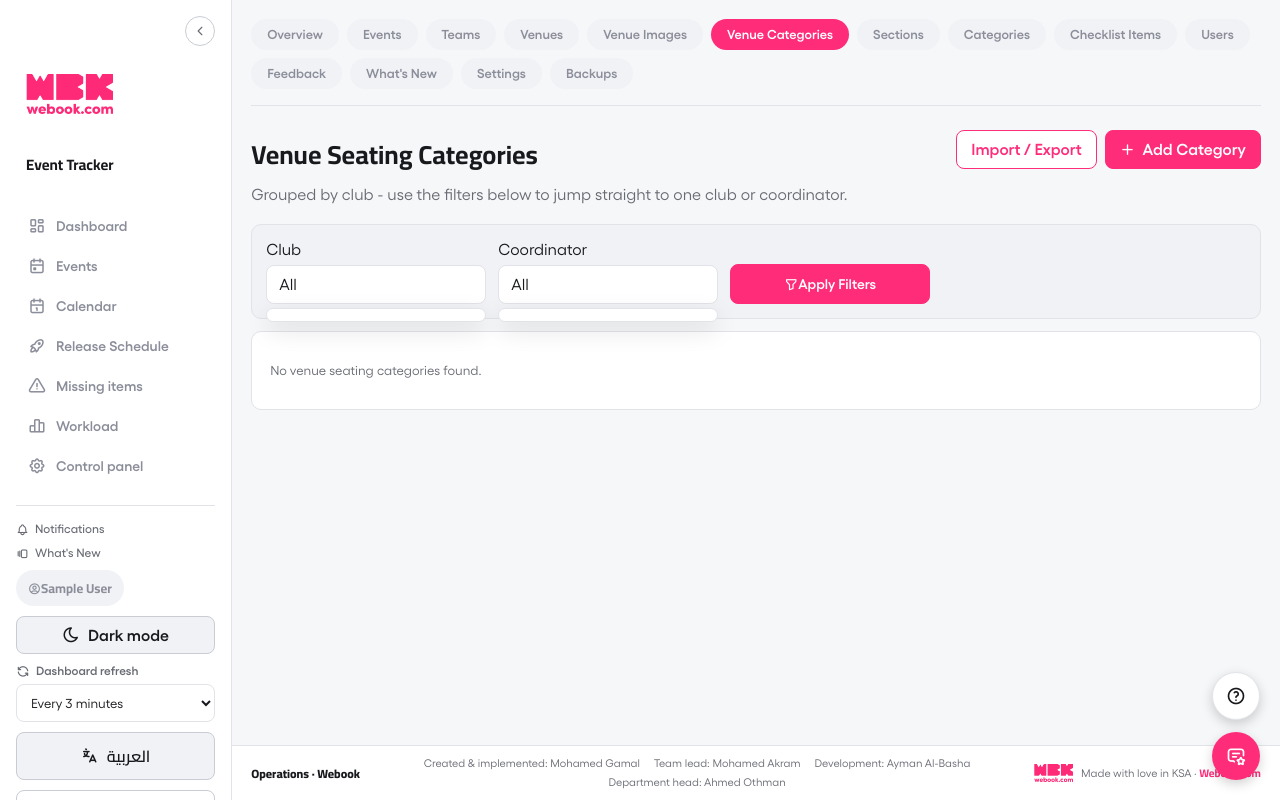
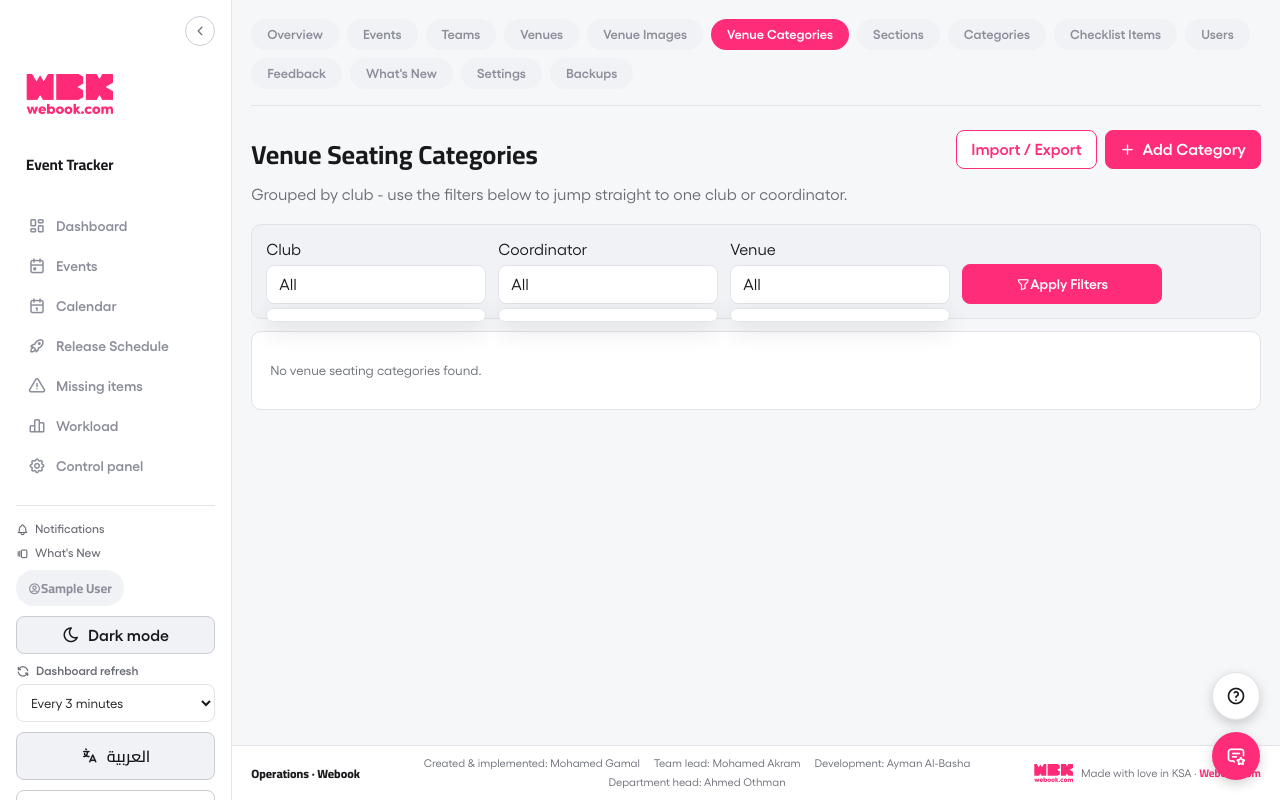
Before and after one commit to sendoo-m/Webook_Match_Tracker, a Django app: page /control-panel/venue-categories/ in a window 1280 px wide. Run offline with Django 5.2, Linux system fonts and the light colour scheme; the visitor is signed in with stand-in values (Sample User, id 1); data comes from the database, SQL or seed files in the repository; data that the repository does not hold is empty; some libraries are stand-ins or nearby versions; some web fonts are replaced.

Commit message:
Add Venue filter to the Venue Seating Categories page
Same querystring-filter pattern as the existing club/coordinator
filters (get_queryset filters on venue_id, choices/selected value
echoed back in get_context_data).

Co-Authored-By: Claude Sonnet 5 <noreply@anthropic.com>

```diff
--- a/control_panel/templates/control_panel/venueseatingcategory_list.html
+++ b/control_panel/templates/control_panel/venueseatingcategory_list.html
@@ -44,6 +44,16 @@
                 <option value="">{% trans "All" %}</option>
                 {% for coordinator in coordinator_choices %}
                     <option value="{{ coordinator.id }}" {% if selected_coordinator == coordinator.id|stringformat:"s" %}selected{% endif %}>{{ coordinator|display_name }}</option>
+                {% endfor %}
+            </select>
+        </div>
+
+        <div class="field-group">
+            <label>{% trans "Venue" %}</label>
+            <select name="venue" data-searchable>
+                <option value="">{% trans "All" %}</option>
+                {% for venue in venue_choices %}
+                    <option value="{{ venue.id }}" {% if selected_venue == venue.id|stringformat:"s" %}selected{% endif %}>{{ venue|localized_name }}</option>
                 {% endfor %}
             </select>
         </div>
--- a/control_panel/views/venue_details.py
+++ b/control_panel/views/venue_details.py
@@ -17,7 +17,7 @@ from django.views.generic import FormView
 
 from control_panel.forms import VenueCategoryImportForm, VenueImageForm, VenueSeatingCategoryForm
 from control_panel.permissions import ControlPanelAccessMixin
-from matches.models import Club, VenueImage, VenueSeatingCategory
+from matches.models import Club, Venue, VenueImage, VenueSeatingCategory
 from matches.venue_category_import_export import (
     build_venue_category_import_template_xlsx,
     export_venue_categories_xlsx,
@@ -95,6 +95,10 @@ class VenueSeatingCategoryListView(PanelListView):
         if coordinator:
             queryset = queryset.filter(club__owner_id=coordinator)
 
+        venue = self.request.GET.get("venue", "").strip()
+        if venue:
+            queryset = queryset.filter(venue_id=venue)
+
         return queryset
 
     def get_context_data(self, **kwargs):
@@ -108,9 +112,13 @@ class VenueSeatingCategoryListView(PanelListView):
         context["coordinator_choices"] = User.objects.filter(
             owned_clubs__isnull=False, is_active=True
         ).distinct().order_by("username")
+        context["venue_choices"] = Venue.objects.filter(is_active=True).order_by("name_ar")
         context["selected_club"] = self.request.GET.get("club", "")
         context["selected_coordinator"] = self.request.GET.get("coordinator", "")
-        context["has_active_filters"] = any([context["selected_club"], context["selected_coordinator"]])
+        context["selected_venue"] = self.request.GET.get("venue", "")
+        context["has_active_filters"] = any([
+            context["selected_club"], context["selected_coordinator"], context["selected_venue"],
+        ])
         return context
 
 
```
